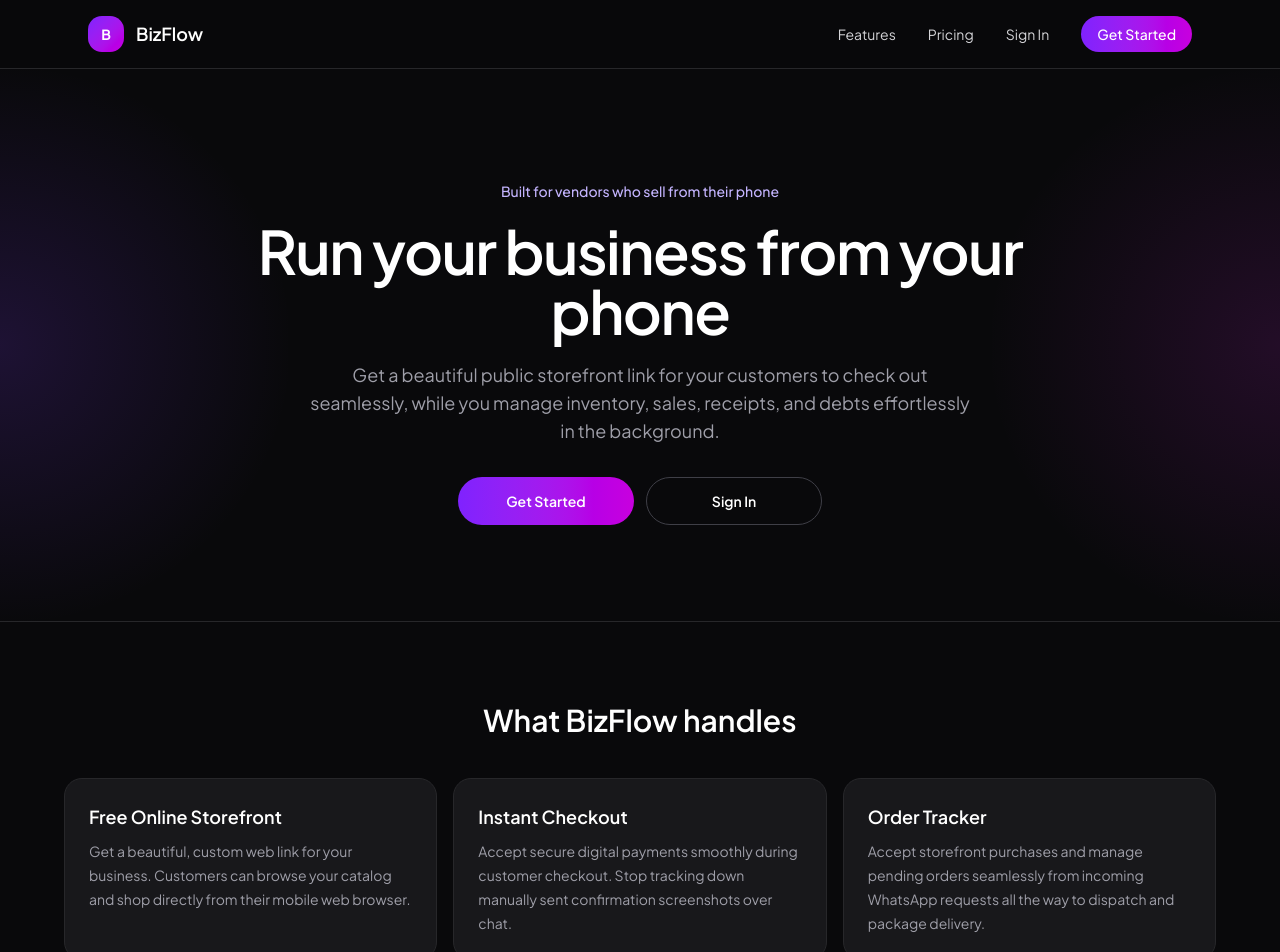
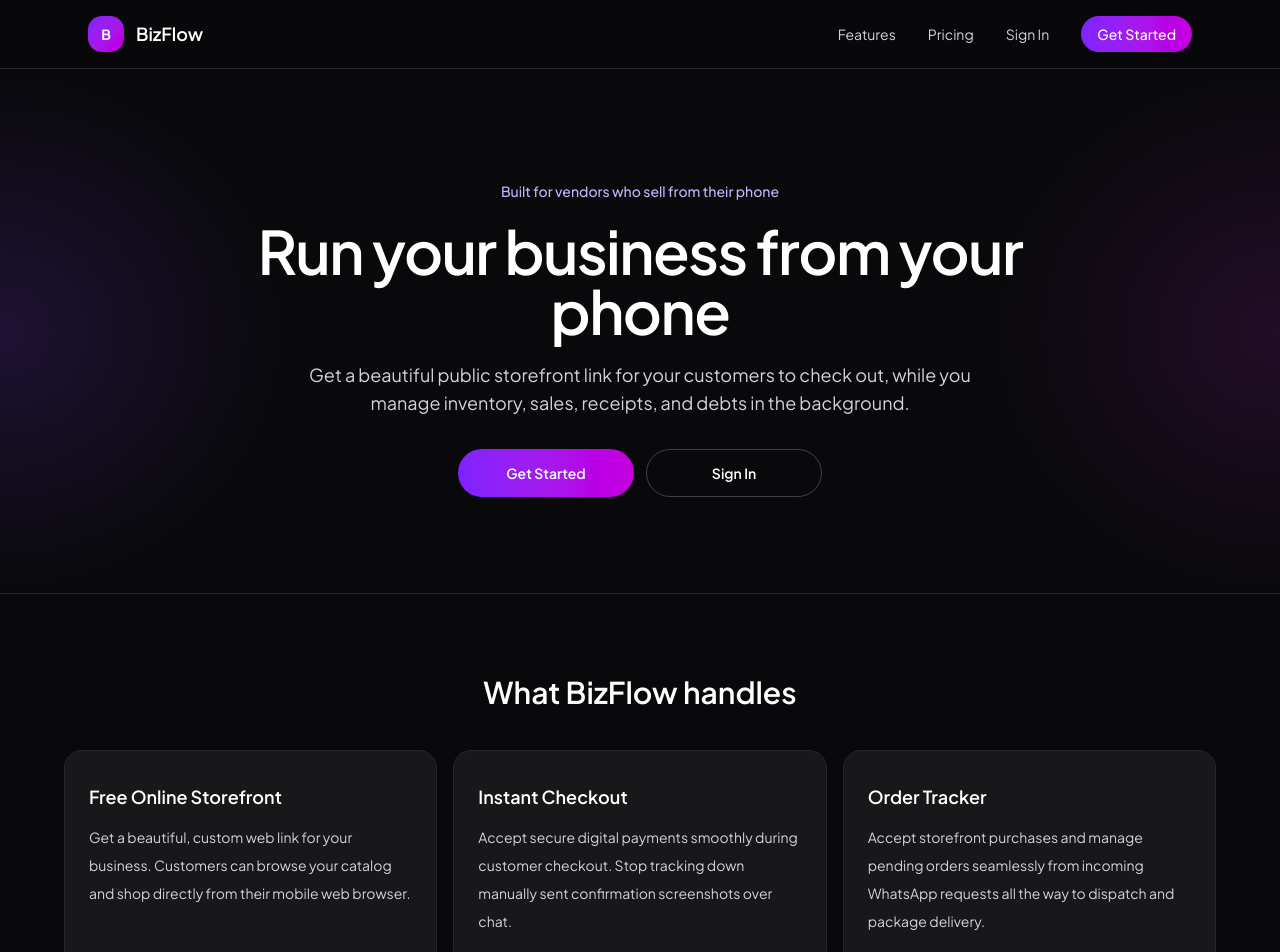
Before and after one commit to osascodes/bizflow, a Next.js app: page / in a window 1280 px wide. Shown: the top 952 px of the page. Built offline with nearby package versions, Linux system fonts and the light colour scheme.

Commit message:
Improve landing page contrast and button consistency

```diff
--- a/src/app/page.tsx
+++ b/src/app/page.tsx
@@ -45,8 +45,8 @@ export default function Home() {
             <h1 className="mt-5 text-4xl font-semibold tracking-tight text-white md:text-6xl">
               Run your business from your phone
             </h1>
-            <p className="mx-auto mt-5 max-w-2xl text-base leading-7 text-zinc-400 md:text-lg">
-              Get a beautiful public storefront link for your customers to check out seamlessly, while you manage inventory, sales, receipts, and debts effortlessly in the background.
+            <p className="mx-auto mt-5 max-w-2xl text-base leading-7 text-zinc-300 md:text-lg">
+              Get a beautiful public storefront link for your customers to check out, while you manage inventory, sales, receipts, and debts in the background.
             </p>
             <div className="mt-8 flex flex-col items-center justify-center gap-3 sm:flex-row">
               <Link
@@ -74,10 +74,10 @@ export default function Home() {
               {features.map(([title, body]) => (
                 <div
                   key={title}
-                  className="rounded-2xl border border-zinc-800 bg-zinc-900 p-6"
+                  className="rounded-2xl border border-zinc-800 bg-zinc-900 px-6 py-8"
                 >
                   <h3 className="text-lg font-semibold text-white">{title}</h3>
-                  <p className="mt-2 text-sm leading-6 text-zinc-400">{body}</p>
+                  <p className="mt-3 text-sm leading-7 text-zinc-300">{body}</p>
                 </div>
               ))}
             </div>
@@ -88,7 +88,7 @@ export default function Home() {
           <h2 className="text-3xl font-semibold text-white">Create your account</h2>
           <Link
             href="/register"
-            className="mt-8 inline-flex h-12 items-center justify-center rounded-full bg-gradient-to-r from-violet-600 to-fuchsia-600 px-8 text-sm font-semibold text-white"
+            className="mt-8 inline-flex h-12 w-full items-center justify-center rounded-full bg-gradient-to-r from-violet-600 to-fuchsia-600 px-8 text-sm font-semibold text-white sm:w-44"
           >
             Get Started
           </Link>
```
